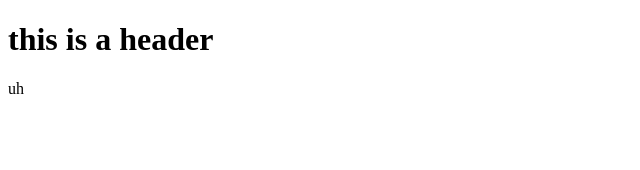
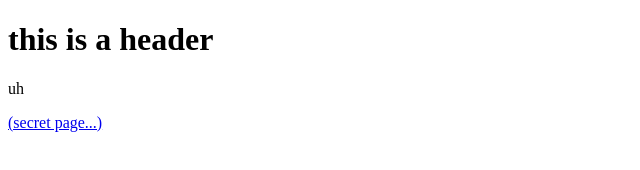
Before and after one commit to etheRadish/etheradish.github.io, a plain HTML site: page index.html in a window 1280 px wide. Shown: the whole page, without its empty margins (0-640 px from the left). Drawn offline with Linux system fonts and the light colour scheme.

Commit message:
Update index.html

```diff
--- a/index.html
+++ b/index.html
@@ -9,5 +9,13 @@
             <p>uh</p>
 
 
+
+
+
+
+
+            <a href="otherpage.html">(secret page...)</a>
+
+
         </body>
 </html>
```
